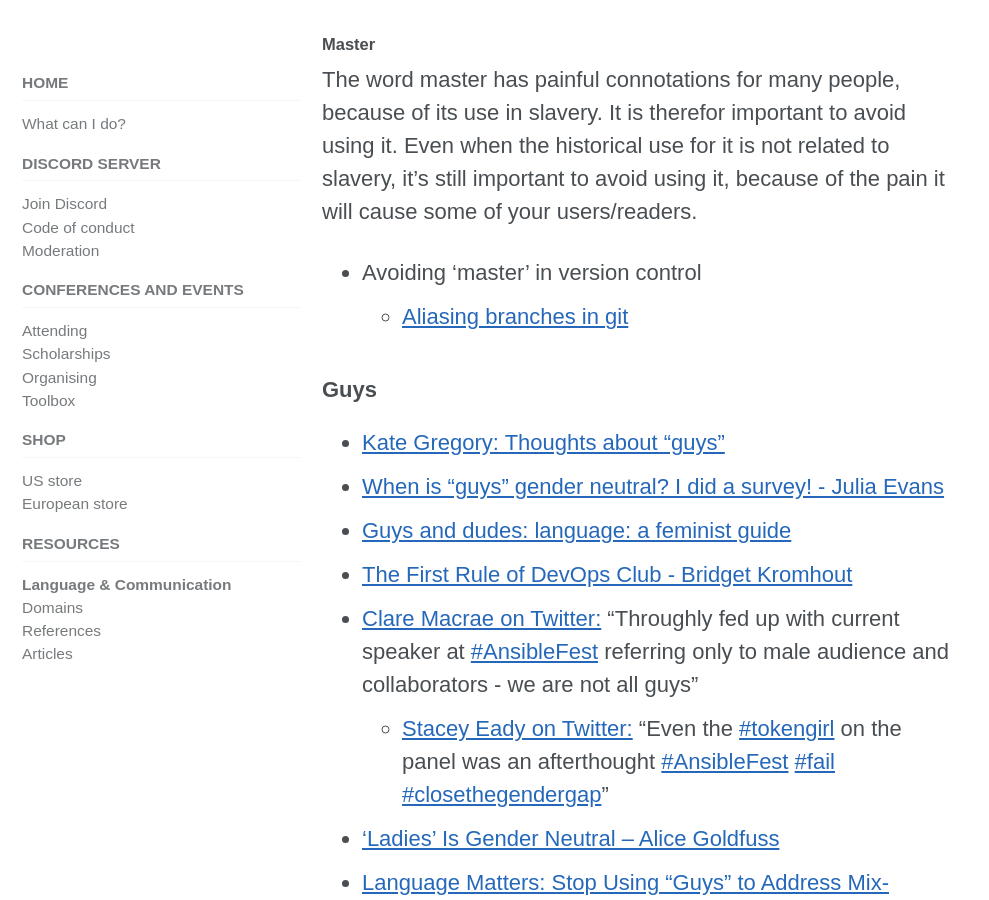
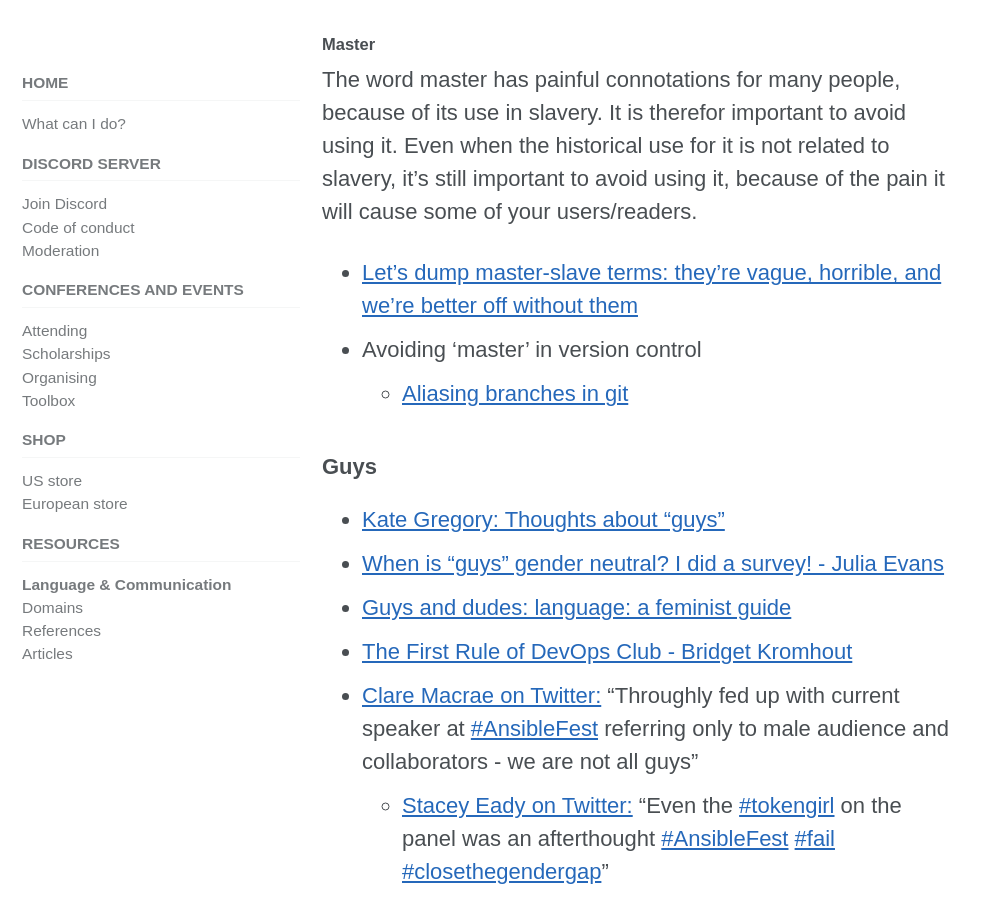
Before and after one commit to include-cpp/include-cpp.github.io, a Jekyll site: the page built from resources/language/index.md, in a window 1280 px wide and 900 px high, scrolled down 3087 px. Shown: the whole window, without its empty margins (0-989 px from the left). Built offline with Jekyll 4.4.1, drawn with Linux system fonts in a browser that asks for light colours; cached includes are drawn as plain includes; nearby versions of some CDN libraries; some of the changed text lies outside the part shown.

Commit message:
Why to avoid master-slave
Co-Authored-By: Kate Gregory <kategregory@users.noreply.github.com>

```diff
--- a/resources/language/index.md
+++ b/resources/language/index.md
@@ -73,6 +73,7 @@ What's more, such uses are almost always metaphors, and not all members of our i
 
 The word master has painful connotations for many people, because of its use in slavery. It is therefor important to avoid using it. Even when the historical use for it is not related to slavery, it's still important to avoid using it, because of the pain it will cause some of your users/readers.
 
+* [Let’s dump master-slave terms: they’re vague, horrible, and we’re better off without them](https://cdm.link/2020/06/lets-dump-master-slave-terms/)
 * Avoiding 'master' in version control
   * [Aliasing branches in git](https://stackoverflow.com/a/549949/104370)
 
@@ -98,6 +99,7 @@ The word master has painful connotations for many people, because of its use in
 We communicate not only with words, but with images. If your talk, blog post, article or tweets all feature able-bodied white men, you might not know where to find anything different. Here are some starting points.
 
 * [Black Illustrations](https://www.blackillustrations.com): Beautiful illustrations of black people for your next digital project
+* [Where To Find Free Stock Photos With People of Color](https://peopleofcolorintech.com/articles/where-to-find-free-stock-photos-with-people-of-color/): 7 sources of inclusive imagery
 * [Women Coding](https://unsplash.com/s/photos/woman-coding): Images at Unsplash
 
 ## Glossary
```
